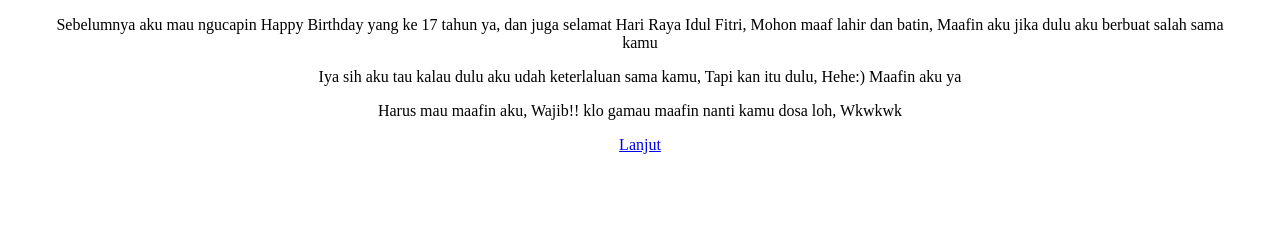
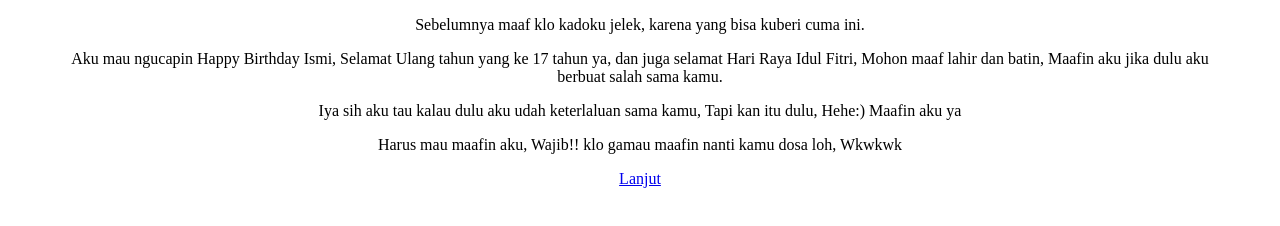
Before and after one commit to septaku/program-masih-inget, a plain HTML site: page index.html in a window 1280 px wide. Drawn offline with Linux system fonts and the light colour scheme.

Commit message:
Update index.html

```diff
--- a/index.html
+++ b/index.html
@@ -5,12 +5,13 @@
         <title>Dear Ismi</title>
         <script>
             alert("Syukurlah Kalau Kamu Masih Inget")
-            alert("Emang Aku Itu Gabisa dilupain, Hehe:)")
+            alert("Emang Aku Itu Gabisa Dilupain:)")
             alert("Canda Sayang, Wkwkwk")
         </script>
     </head>
     <body>
-        <blockquote align="center">Sebelumnya aku mau ngucapin Happy Birthday yang ke 17 tahun ya, dan juga selamat Hari Raya Idul Fitri, Mohon maaf lahir dan batin, Maafin aku jika dulu aku berbuat salah sama kamu</blockquote>
+        <blockquote align="center">Sebelumnya maaf klo kadoku jelek, karena yang bisa kuberi cuma ini.</blockquote>
+        <blockquote align="center">Aku mau ngucapin Happy Birthday Ismi, Selamat Ulang tahun yang ke 17 tahun ya, dan juga selamat Hari Raya Idul Fitri, Mohon maaf lahir dan batin, Maafin aku jika dulu aku berbuat salah sama kamu.</blockquote>
         <blockquote align="center">Iya sih aku tau kalau dulu aku udah keterlaluan sama kamu, Tapi kan itu dulu, Hehe:) Maafin aku ya</blockquote>
         <blockquote align="center">Harus mau maafin aku, Wajib!! klo gamau maafin nanti kamu dosa loh, Wkwkwk</blockquote>
         <center><a href="file:///C:/Program/Happy%20Birthday%20Ismi%203.html">Lanjut</a></center><br>
```
